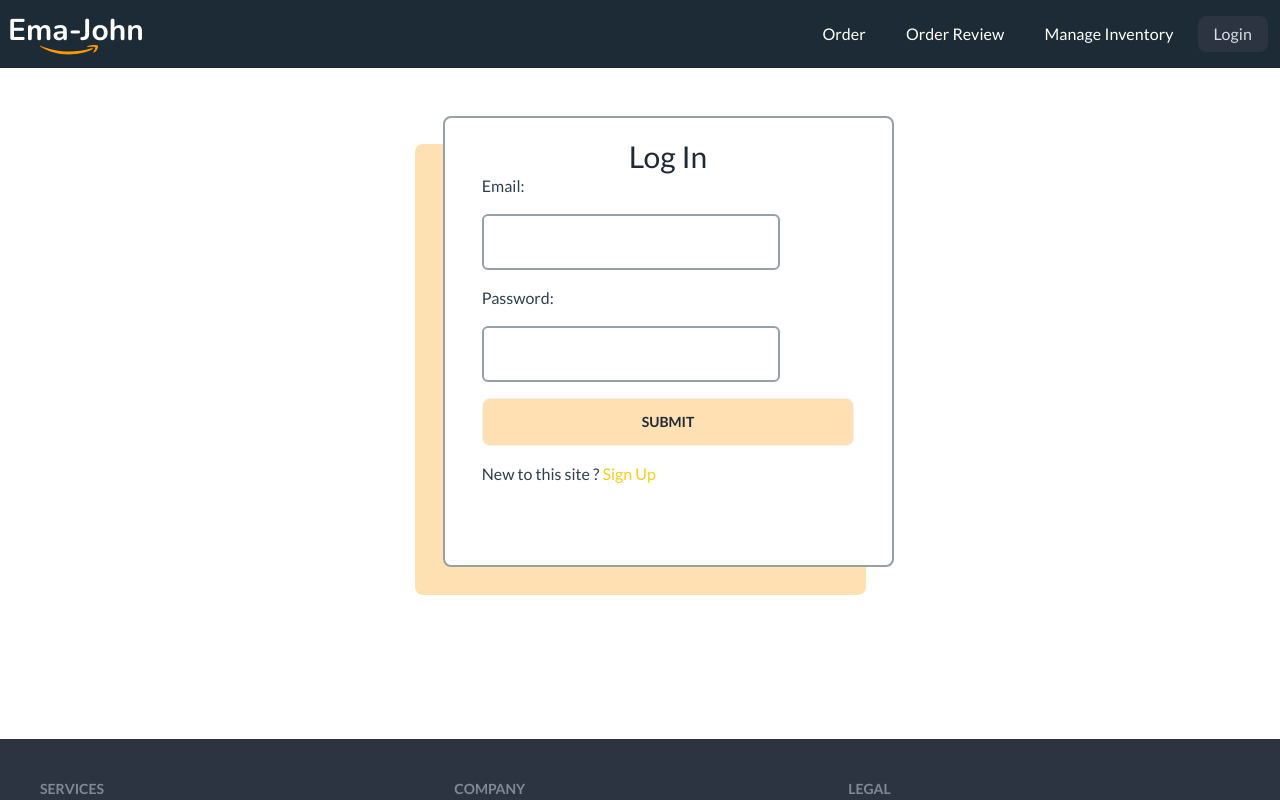
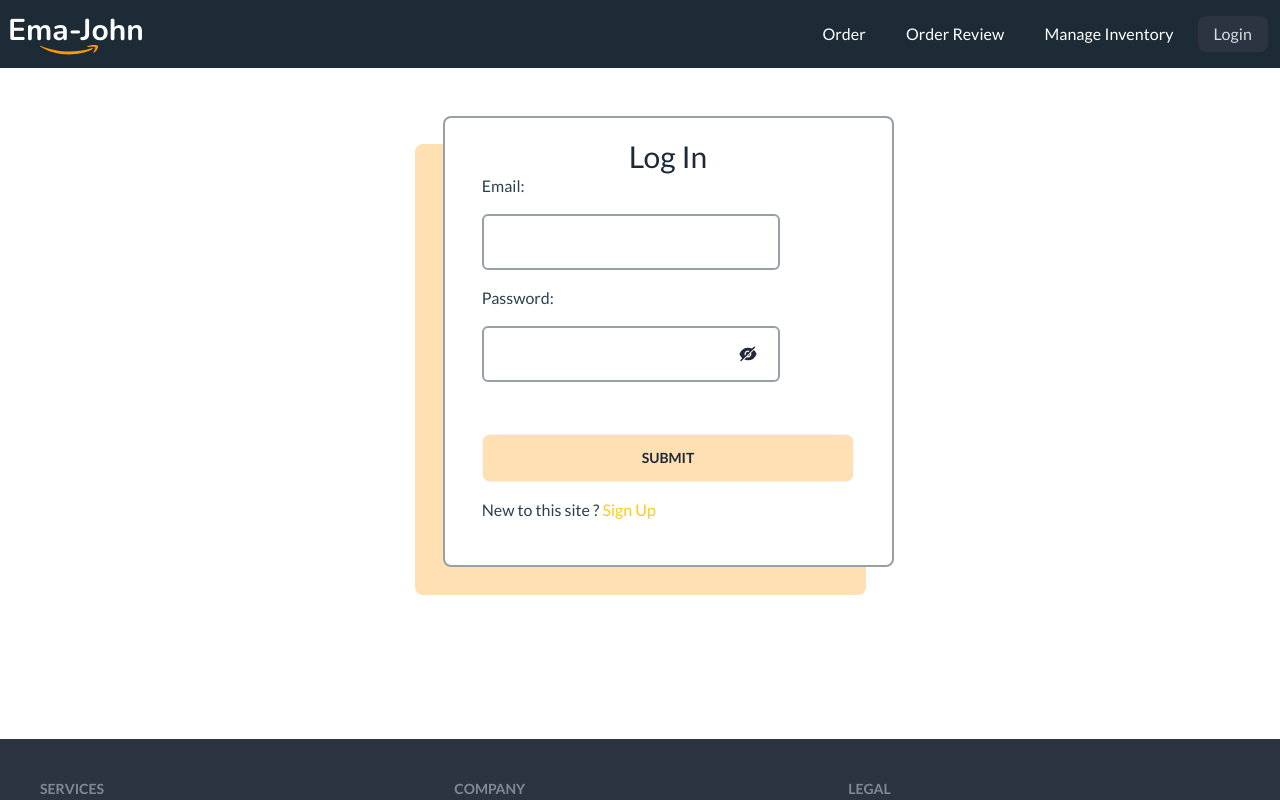
Before and after one commit to Fardin7864/ema-zohan, a React (Vite) app: page /login/login in a window 1280 px wide. Shown: the top 800 px of the page. Built offline with nearby package versions, Linux system fonts and the light colour scheme.

Commit message:
make login and sign up page fully functional

```diff
--- a/package.json
+++ b/package.json
@@ -10,6 +10,7 @@
     "preview": "vite preview"
   },
   "dependencies": {
+    "@preact/signals": "^1.2.1",
     "firebase": "^10.4.0",
     "localforage": "^1.10.0",
     "match-sorter": "^6.3.1",
--- a/src/components/Login/Login.jsx
+++ b/src/components/Login/Login.jsx
@@ -1,10 +1,66 @@
+import { getAuth, signInWithEmailAndPassword } from "firebase/auth";
 import { Link } from "react-router-dom";
+import app from "../../fire-base/firebase.init";
+import { useState } from "react";
+import { AiFillEye, AiFillEyeInvisible } from "react-icons/ai";
+
+
+
+
 
 const Login = () => {
+  // const [user, setUser] = useState(null);
+  const [errorMsg, setErrorMsg] = useState();
+  const [successMsg, setSuccessMsg] = useState();
+  const [showPass, setShowPass] = useState(false);
+
+  const handlePass = () => {
+    // showPass.value = !showPass.value
+    setShowPass(!showPass)
+    }
+
+  const auth = getAuth(app);
+
+  const handleSubmit = (e) => {
+    e.preventDefault();
+    setErrorMsg('');
+    setSuccessMsg('');
+    const email = e.target.email.value;
+    const password = e.target.password.value;
+    if (password.length < 6) {
+
+      setErrorMsg('Password must be 6 charectar or more!')
+      return;
+    }
+    else{
+    signInWithEmailAndPassword(auth,email,password)
+    .then(result => {
+
+      const user = result.user;
+      console.log(user)
+      if (!user.emailVerified) {
+        setErrorMsg("Please check your email and verify it!!")
+      }else if (user.emailVerified) {
+        setSuccessMsg("You are loged In successfully!")
+        e.target.email.value = '';
+        e.target.password.value = '';
+      }
+    })
+    .catch(err => {
+      if (err.message === 'Firebase: Error (auth/invalid-login-credentials).') {
+        setErrorMsg("Your email address and password is invalid")
+      }
+    })
+    // console.log("Email:"+email, "Pass:" + password)
+
+   }
+  }
+
   return (
     <div className="my-36 flex flex-col justify-center items-center ">
       <div className="w-[451px] h-[451px] absolute rounded-lg -z-10 bg-[#FFE0B3]"></div>
       <div className="w-[451px] h-[451px] rounded-lg z-10 relative -right-7 -top-7 bg-white border-2 border-[#95A0A7] py-5">
+        <form onSubmit={handleSubmit}>
         <div className="flex flex-col items-center w-full">
           <h3 className="text-3xl">Log In</h3>
           <div className="w-5/6 space-y-4">
@@ -12,16 +68,29 @@ const Login = () => {
             <input
               type="email"
               name="email"
-              id=""
+              id="email"
+              required
               className="border-2 text-2xl border-[#95A0A7] rounded-md h-14 w-4/5"
             />
             <p className="text-base font-normal text-[#2A414F]">Password: </p>
-            <input
-              type="password"
-              name="password"
-              id=""
-              className="border-2 text-2xl border-[#95A0A7] rounded-md h-14 w-4/5"
-            />
+              <input
+                type={showPass && 'text' || 'password'}
+                name="password"
+                id="pass"
+                required
+                className="border-2 text-2xl border-[#95A0A7] rounded-md h-14 w-4/5"
+              />
+              <p onClick={handlePass} className="relative -top-[54px] -right-64 text-xl">
+              {
+                showPass === false && <AiFillEyeInvisible></AiFillEyeInvisible> || showPass === true && <AiFillEye></AiFillEye>
+              }
+              </p>
+              {
+                errorMsg && <p className="text-base font-normal text-red-600">{errorMsg}</p> || ''
+              }
+              {
+                successMsg && <p className="text-base font-normal text-green-600">{successMsg}</p> || ''
+              }
             <input
               type="submit"
               name="submit"
@@ -35,6 +104,7 @@ const Login = () => {
             </p>
           </div>
         </div>
+        </form>
       </div>
     </div>
   );
--- a/src/components/SignIn/SignIn.jsx
+++ b/src/components/SignIn/SignIn.jsx
@@ -1,6 +1,6 @@
 import { Link } from "react-router-dom";
 import { FcGoogle } from "react-icons/fc";
-import { AiFillGithub } from "react-icons/ai";
+import { AiFillGithub,AiFillEye, AiFillEyeInvisible } from "react-icons/ai";
 import { BsFacebook } from "react-icons/bs";
 
 import {
@@ -13,12 +13,23 @@ import {
 } from "firebase/auth";
 import app from "../../fire-base/firebase.init";
 import { useState } from "react";
+// import { signal } from "@preact/signals";
 
 const SignIn = () => {
   const [user, setUser] = useState(null);
   const [errorMsg, setErrorMsg] = useState();
   const [successMsg, setSuccessMsg] = useState();
+  const [showPass, setShowPass] = useState(false);
+  // const showPass = signal(false);
+
+ const handlePass = () => {
+  // showPass.value = !showPass.value
+  setShowPass(!showPass)
+  console.log(showPass.value)
+  }
+
   const auth = getAuth(app);
+
   // setErrorMsg('');
   // Google authantication
   const provider = new GoogleAuthProvider();
@@ -52,17 +63,19 @@ const SignIn = () => {
       createUserWithEmailAndPassword(auth, email, password)
       .then(result => {
         setUser(result.user);
-        setSuccessMsg('Please check you email and veryfi it!')
         sendEmailVerification(auth.currentUser)
-        .then(result => {
-          console.log(result, 'email send')
+        .then(() => {
+          setSuccessMsg('Please check you email and verify it!')
         })
         e.target.email.value = '';
         e.target.password.value = '';
       })
       .catch(err => {
-        console.log(err.message)
-        e.target.password.value = '';
+        if(err.message === "Firebase: Error (auth/email-already-in-use).")
+        {
+          setErrorMsg('This email already in use!')
+        }
+        // e.target.password.value = '';
       })
 
     }
@@ -81,25 +94,28 @@ const SignIn = () => {
               <input
                 type="email"
                 name="email"
-                id=""
+                id="email"
                 required
                 className="border-2 text-2xl border-[#95A0A7] rounded-md h-14 w-4/5"
               />
               <p className="text-base font-normal text-[#2A414F]">Password: </p>
               <input
-                type="password"
+                type={showPass && 'text' || 'password'}
                 name="password"
-                id=""
+                id="pass"
                 required
                 className="border-2 text-2xl border-[#95A0A7] rounded-md h-14 w-4/5"
               />
+              <p onClick={handlePass} className="relative -top-[54px] -right-64 text-xl">
+              {
+                showPass === false && <AiFillEyeInvisible></AiFillEyeInvisible> || showPass === true && <AiFillEye></AiFillEye>
+              }
+              </p>
               {
                 errorMsg && <p className="text-base font-normal text-red-600">{errorMsg}</p> || ''
-
               }
               {
                 successMsg && <p className="text-base font-normal text-green-600">{successMsg}</p> || ''
-
               }
                 {/* <input type="password" name="" id=""  className="border-2 text-2xl border-[#95A0A7] rounded-md h-14 w-4/5"/> */}
               <input
```
Also changed, not shown: 1 other file (tests, documents, lock files or other folders).
